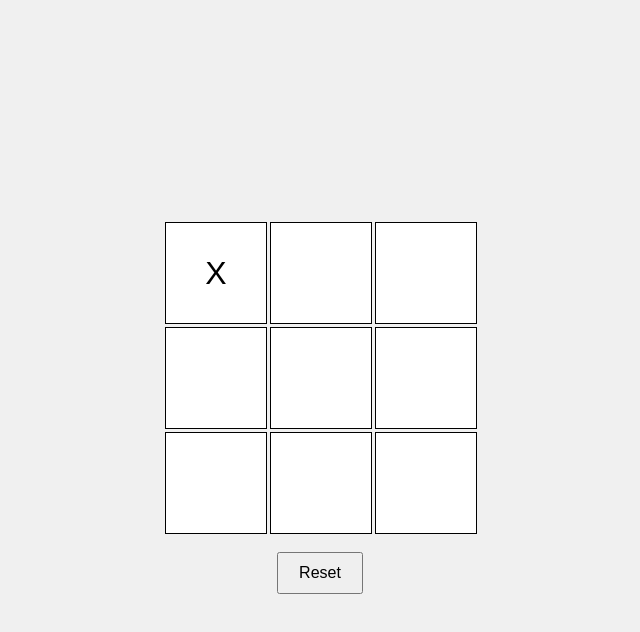
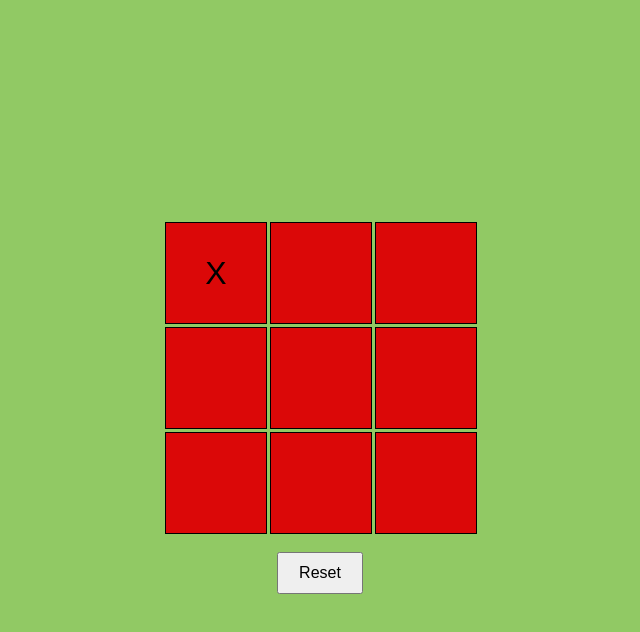
Before and after one commit to renside/spelite, a plain HTML site: page index.html in a window 1280 px wide. Both pictures are taken after a click on the element 536 px from the left and 273 px from the top of the page. Shown: the whole page, without its empty margins (320-960 px from the left). Drawn offline with Linux system fonts and the light colour scheme.

Commit message:
pabeigts darbs

```diff
--- a/script.js
+++ b/script.js
@@ -7,9 +7,9 @@ document.addEventListener("DOMContentLoaded", () => {
 
     const checkWinner = (board) => {
         const winPatterns = [
-            [0, 1, 2], [3, 4, 5], [6, 7, 8], // Rows
-            [0, 3, 6], [1, 4, 7], [2, 5, 8], // Columns
-            [0, 4, 8], [2, 4, 6]             // Diagonals
+            [0, 1, 2], [3, 4, 5], [6, 7, 8],
+            [0, 3, 6], [1, 4, 7], [2, 5, 8],
+            [0, 4, 8], [2, 4, 6]
         ];
 
         for (let pattern of winPatterns) {
--- a/style.css
+++ b/style.css
@@ -3,7 +3,7 @@ body {
     justify-content: center;
     align-items: center;
     height: 100vh;
-    background-color: #f0f0f0;
+    background-color: #91c964;
     font-family: Arial, sans-serif;
 }
 
@@ -21,7 +21,7 @@ body {
 .cell {
     width: 100px;
     height: 100px;
-    background-color: #fff;
+    background-color: #db0808;
     display: flex;
     justify-content: center;
     align-items: center;
```
